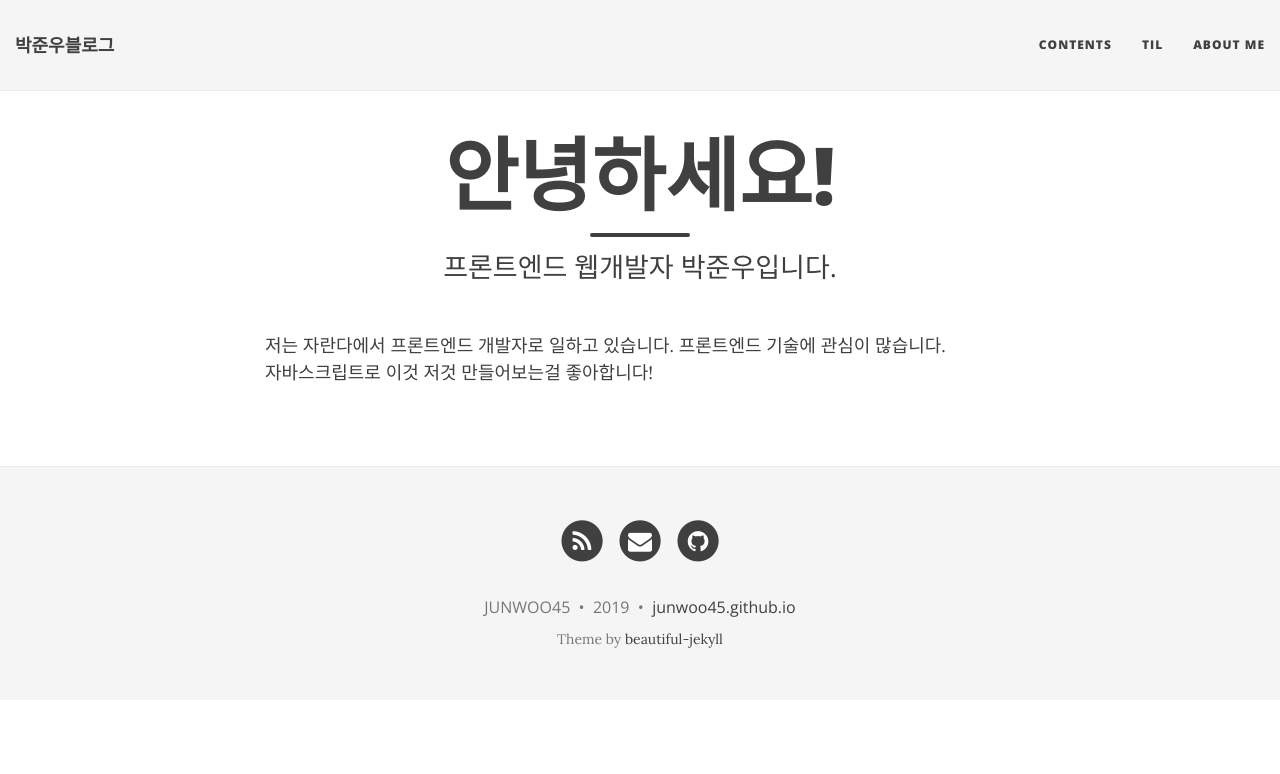
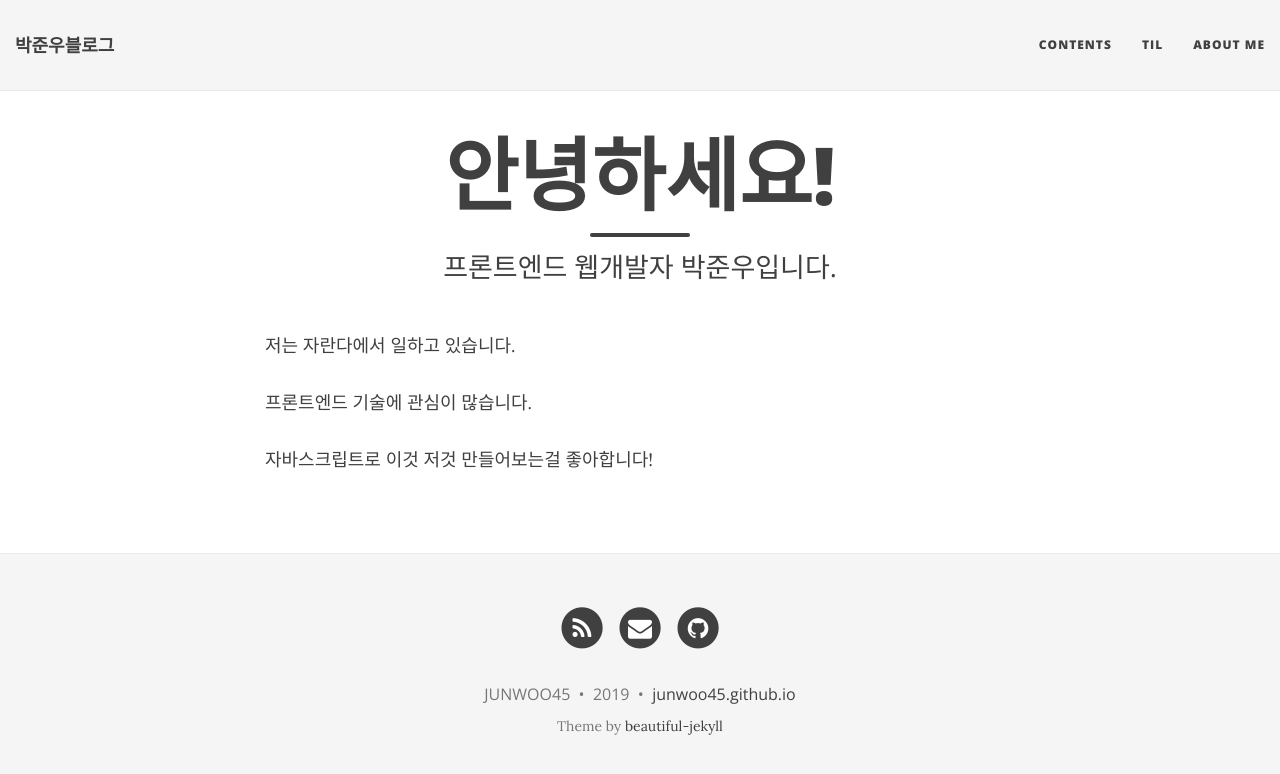
Before and after one commit to JUNWOO45/junwoo45.github.io.archived, a Jekyll site: the page built from aboutme.md, in a window 1280 px wide. Shown: the top 774 px of the page. Built offline with Jekyll 4.4.1, drawn with Linux system fonts in a browser that asks for light colours; nearby versions of some CDN libraries.

Commit message:
aboutme 수정

```diff
--- a/aboutme.md
+++ b/aboutme.md
@@ -4,6 +4,8 @@ title: 안녕하세요!
 subtitle: 프론트엔드 웹개발자 박준우입니다.
 ---
 
-저는 자란다에서 프론트엔드 개발자로 일하고 있습니다.
+저는 자란다에서 일하고 있습니다.
+
 프론트엔드 기술에 관심이 많습니다.
+
 자바스크립트로 이것 저것 만들어보는걸 좋아합니다!
```
